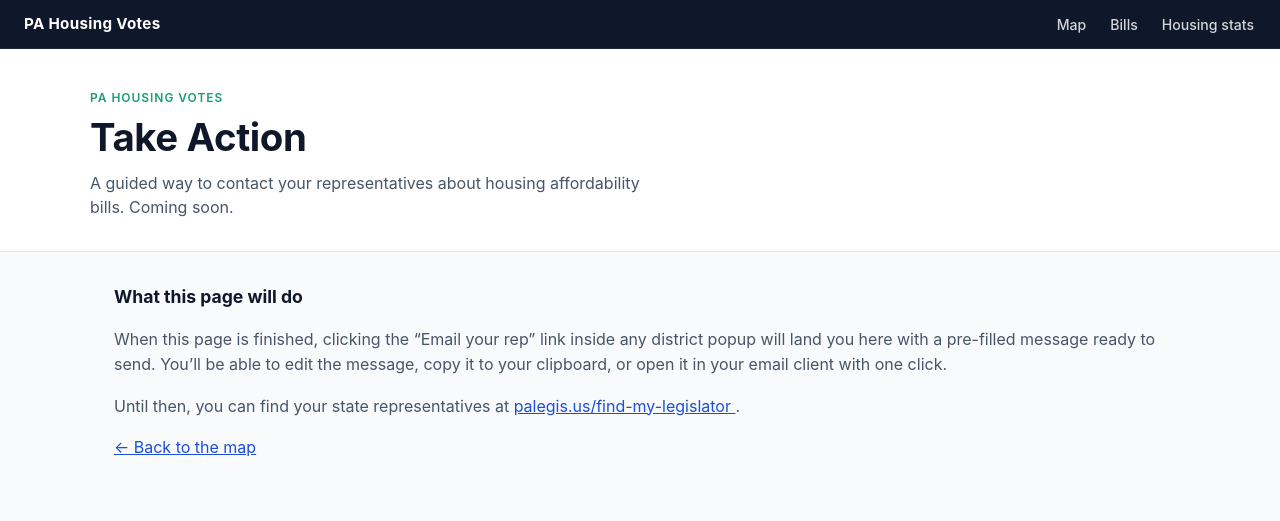
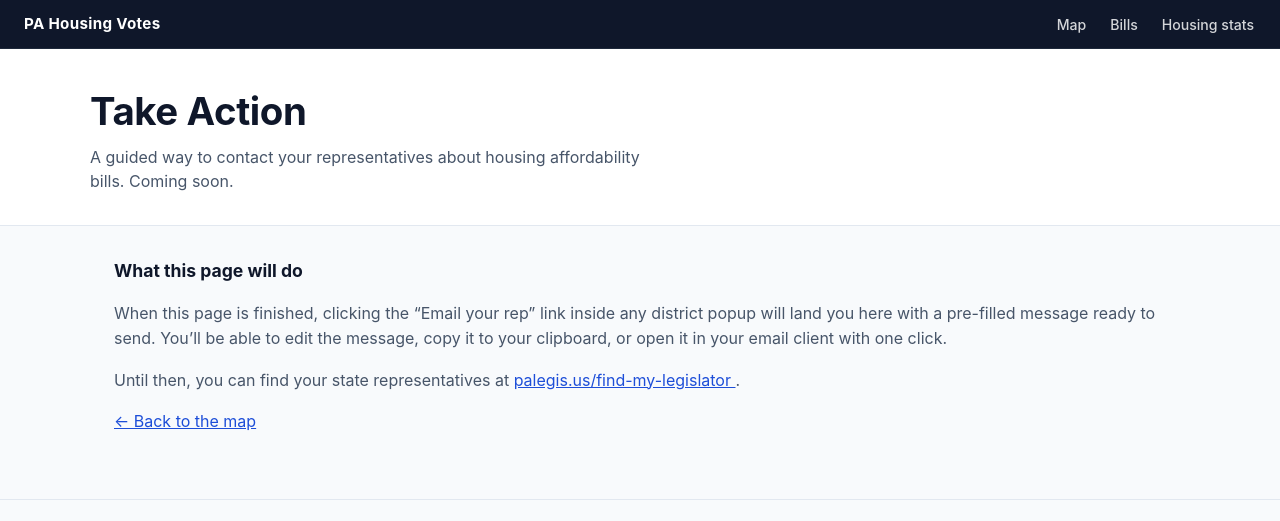
Before and after one commit to jongeeting/pa-housing-votes, an Astro site: page /take-action in a window 1280 px wide. Shown: the top 521 px of the page. Built offline with nearby package versions, Linux system fonts and the light colour scheme; Astro itself is replaced by a stand-in of ours.

Commit message:
Take Action: drop the 'PA Housing Votes' eyebrow
Same redundancy fix as the index page; the housing-stats eyebrow
('PA Housing Stats') stays because it's a different label.

```diff
--- a/src/pages/take-action.astro
+++ b/src/pages/take-action.astro
@@ -5,7 +5,6 @@ import Layout from "@/layouts/Layout.astro";
 <Layout title="Take Action — PA Housing Votes">
   <header class="page-header">
     <div class="page-header__inner">
-      <p class="page-header__eyebrow">PA Housing Votes</p>
       <h1>Take Action</h1>
       <p class="page-header__lede">
         A guided way to contact your representatives about housing
```
